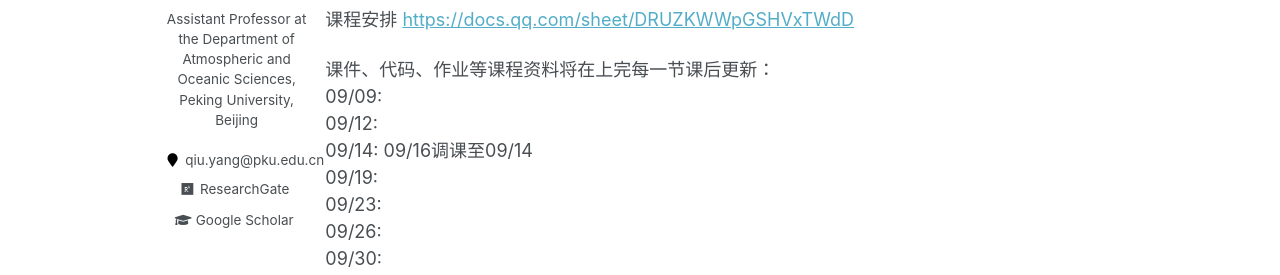
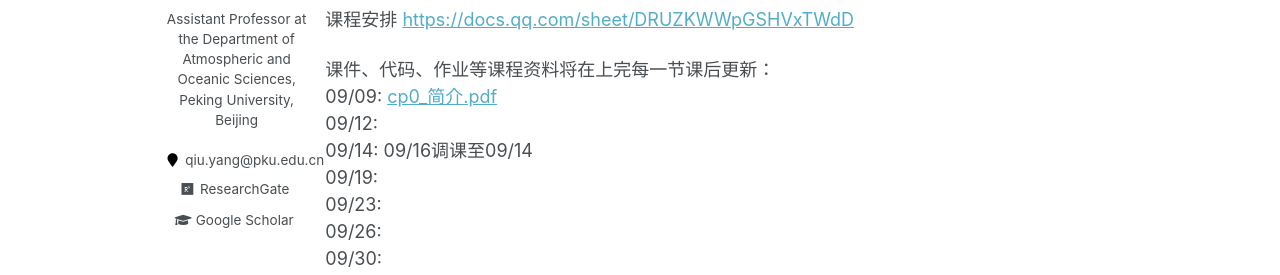
Before and after one commit to qiuyang50/qiuyang50.github.io, a Jekyll site: the page built from _pages/mesoscale_2024fall.md, in a window 1280 px wide and 900 px high. Shown: the part 245-520 px from the top of the window. Built offline with Jekyll 4.4.1, drawn with Linux system fonts in a browser that asks for light colours.

Commit message:
Update mesoscale_2024fall.md

```diff
--- a/_pages/mesoscale_2024fall.md
+++ b/_pages/mesoscale_2024fall.md
@@ -11,7 +11,7 @@ filename: modeling_2024fall.md
 课程安排 [https://docs.qq.com/sheet/DRUZKWWpGSHVxTWdD](https://docs.qq.com/sheet/DRUZKWWpGSHVxTWdD)
 
 课件、代码、作业等课程资料将在上完每一节课后更新：
-09/09: <a href=""></a>
+09/09: <a href="https://qiuyang50.github.io/files/mesoscale_2024fall/cp0_简介.pdf">cp0_简介.pdf</a>
 09/12:
 09/14: 09/16调课至09/14
 09/19:
```
